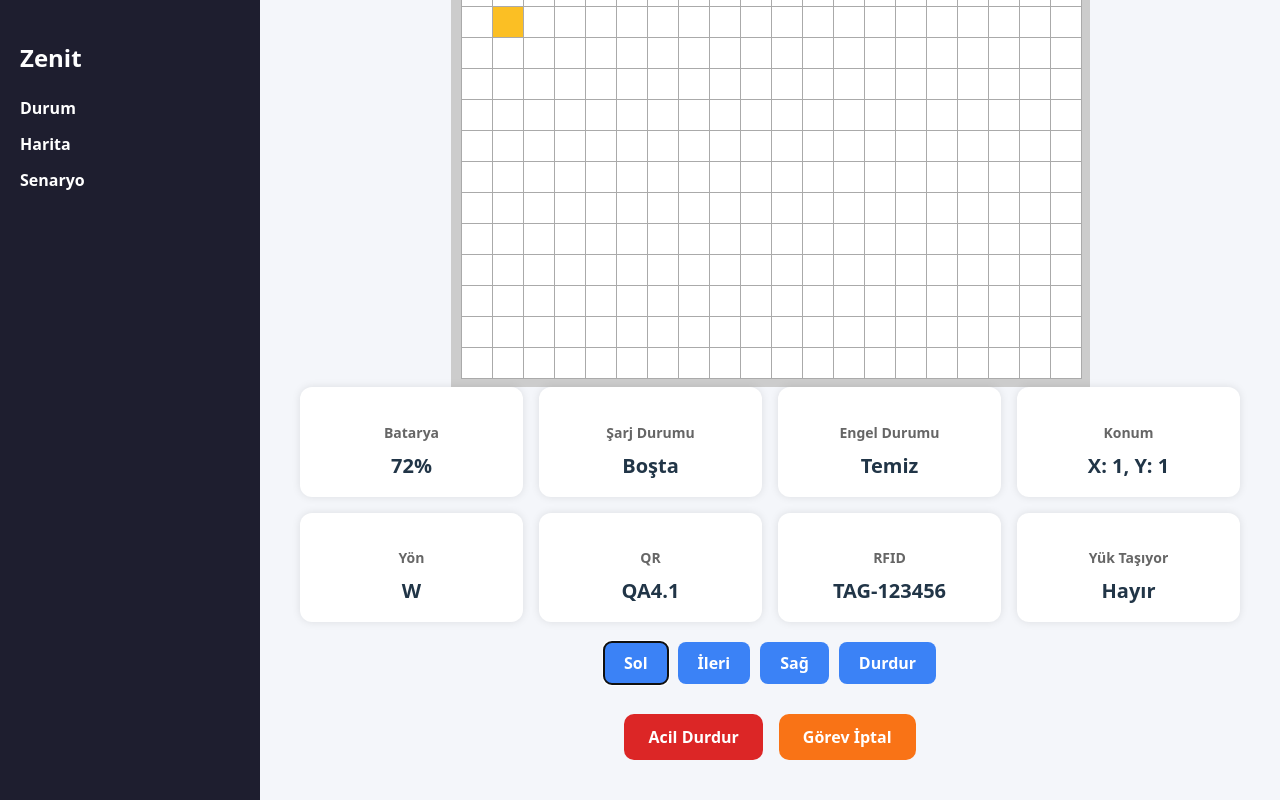
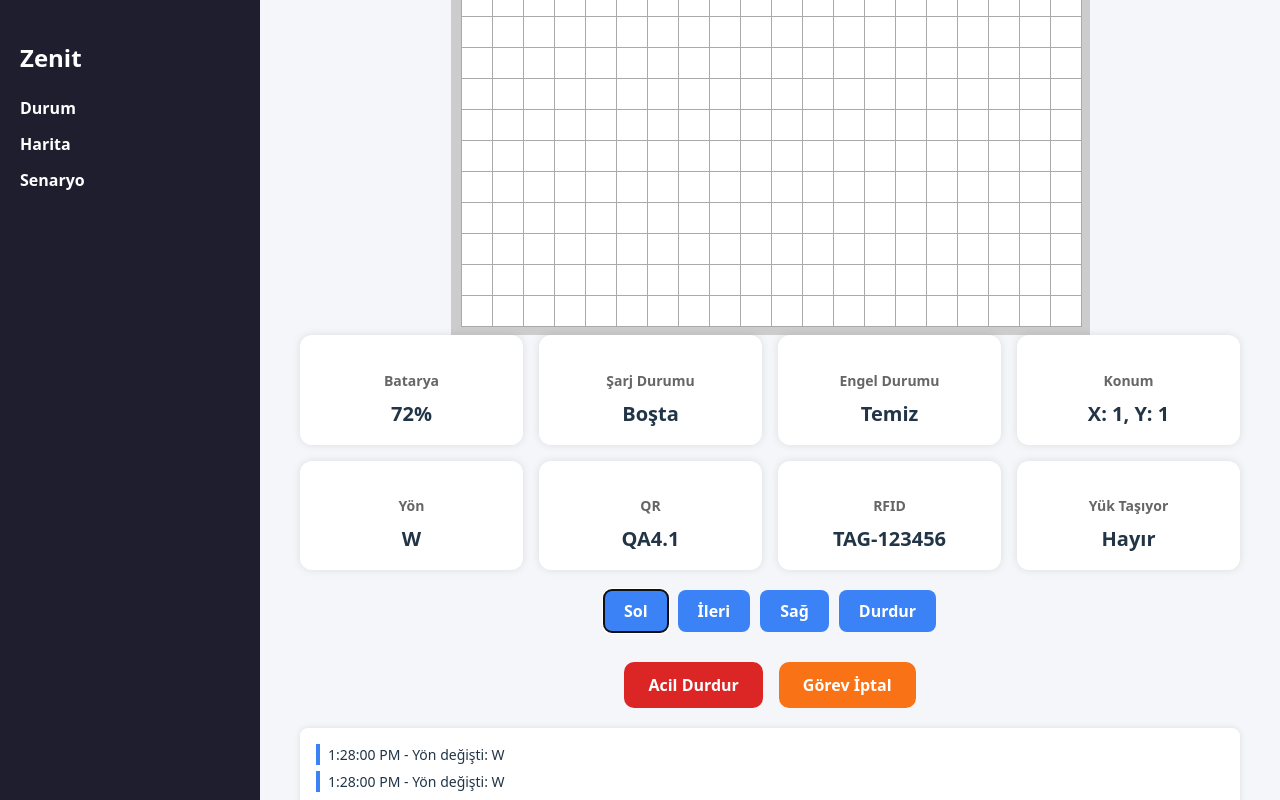
Before and after one commit to ebrarklc/zenit-dashboard, a React (Vite) app: page /map in a window 1280 px wide. Both pictures are taken after a click on the button "Sol". Built offline with nearby package versions, Linux system fonts and the light colour scheme.

Commit message:
feat: add LogPanel for action tracking and debug logging

```diff
--- /dev/null
+++ b/src/components/LogPanel.jsx
@@ -0,0 +1,31 @@
+import React from "react";
+import styled from "styled-components";
+
+const Panel = styled.div`
+  max-height: 200px;
+  overflow-y: auto;
+  background-color: #ffffff;
+  border-radius: 8px;
+  padding: 16px;
+  margin-top: 20px;
+  box-shadow: 0 0 6px rgba(0, 0, 0, 0.1);
+`;
+
+const LogItem = styled.div`
+  font-size: 14px;
+  margin-bottom: 6px;
+  border-left: 4px solid #3b82f6;
+  padding-left: 8px;
+`;
+
+const LogPanel = ({ logs }) => {
+  return (
+    <Panel>
+      {logs.slice(0).reverse().map((log, i) => (
+        <LogItem key={i}>{log}</LogItem>
+      ))}
+    </Panel>
+  );
+};
+
+export default LogPanel;
--- a/src/pages/MapPage.jsx
+++ b/src/pages/MapPage.jsx
@@ -3,6 +3,7 @@ import ZenitMap from "../components/ZenitMap";
 import JoystickPanel from "../components/JoystickPanel";
 import EmergencyPanel from "../components/EmergencyPanel";
 import StatusPanel from "../components/StatusPanel";
+import LogPanel from "../components/LogPanel";
 
 const MapPage = () => {
   const [position, setPosition] = useState({ x: 1, y: 1 });
@@ -10,6 +11,8 @@ const MapPage = () => {
   const [direction, setDirection] = useState("N");
   const [currentStep, setCurrentStep] = useState(0);
   const [carrying, setCarrying] = useState(false);
+  const [logs, setLogs] = useState([]);
+
 
 
   // Simüle görev noktaları
@@ -33,19 +36,27 @@ const MapPage = () => {
 
 const moveForward = () => {
   setPosition((prev) => {
-      const newPos = { ...prev };
+    let newPos = { ...prev };
     if (direction === "N") newPos.y = Math.max(prev.y - 1, 0);
     if (direction === "S") newPos.y = Math.min(prev.y + 1, 19);
     if (direction === "E") newPos.x = Math.min(prev.x + 1, 19);
     if (direction === "W") newPos.x = Math.max(prev.x - 1, 0);
+    if (newPos.x !== prev.x || newPos.y !== prev.y) {
+      addLog(`Pozisyon değişti: (${newPos.x}, ${newPos.y})`);
+    }
     return newPos;
   });
 };
 
   const turnLeft = () => {
   const dirs = ["N", "W", "S", "E"];
-    setDirection((d) => dirs[(dirs.indexOf(d) + 1) % 4]);
+  setDirection((d) => {
+    const newDir = dirs[(dirs.indexOf(d) + 1) % 4];
+    addLog(`Yön değişti: ${newDir}`);
+    return newDir;
+  });
 };
+
 
   const turnRight = () => {
     const dirs = ["N", "E", "S", "W"];
@@ -54,6 +65,11 @@ const MapPage = () => {
 
   const stop = () => alert("Robot durdu.");
 
+  const addLog = (message) => {
+  setLogs((prev) => [...prev, `${new Date().toLocaleTimeString()} - ${message}`]);
+};
+
+
  useEffect(() => {
   const key = `${position.x},${position.y}`;
   setVisited((prev) => (prev.includes(key) ? prev : [...prev, key]));
@@ -61,18 +77,21 @@ const MapPage = () => {
   const currentTask = scenario[currentStep];
   const taskCoords = parsePoint(currentTask);
 
-  // Aktif görev noktasına ulaşıldıysa
  if (position.x === taskCoords.x && position.y === taskCoords.y) {
   if (currentTask.islem === "al") {
     setCarrying(true);
+    addLog(`Yük alındı: ${currentTask.nokta}`);
   } else if (currentTask.islem === "birak") {
     setCarrying(false);
+    addLog(`Yük bırakıldı: ${currentTask.nokta}`);
   }
 
   if (currentStep + 1 < scenario.length) {
     setCurrentStep(currentStep + 1);
+    addLog(`Görev ilerletildi: ${scenario[currentStep + 1].nokta} (${scenario[currentStep + 1].islem})`);
   }
 }
+
 }, [position]);
 
 
@@ -108,6 +127,7 @@ const MapPage = () => {
         onStop={stop}
       />
       <EmergencyPanel />
+      <LogPanel logs={logs} />
     </div>
   );
 };
```
Lines whose indentation alone changed are shown as unchanged.
